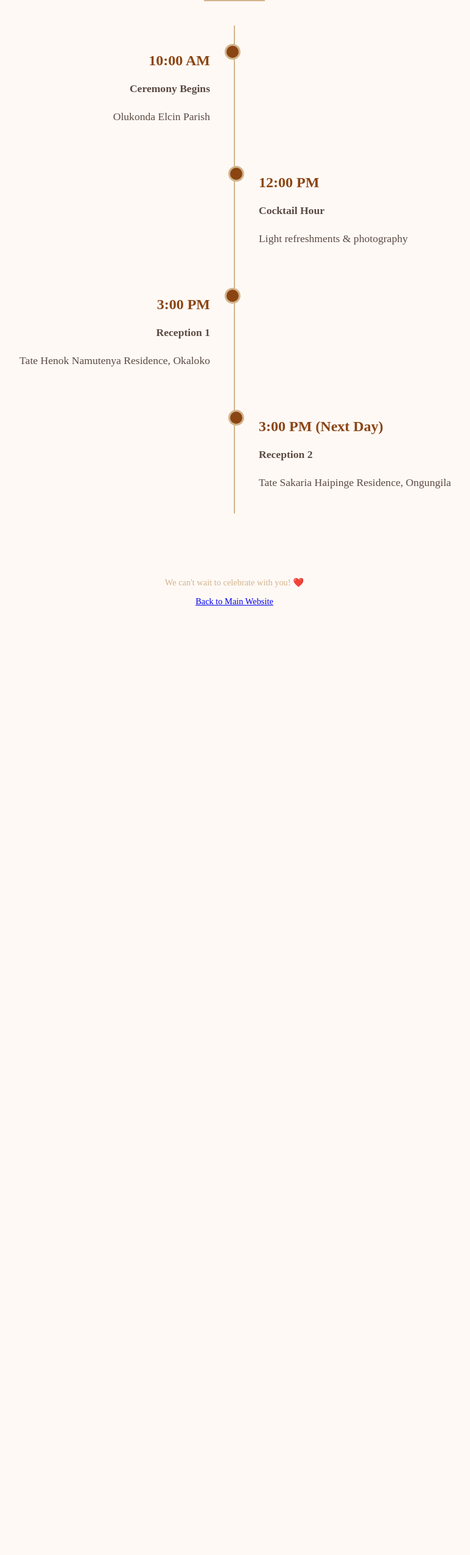
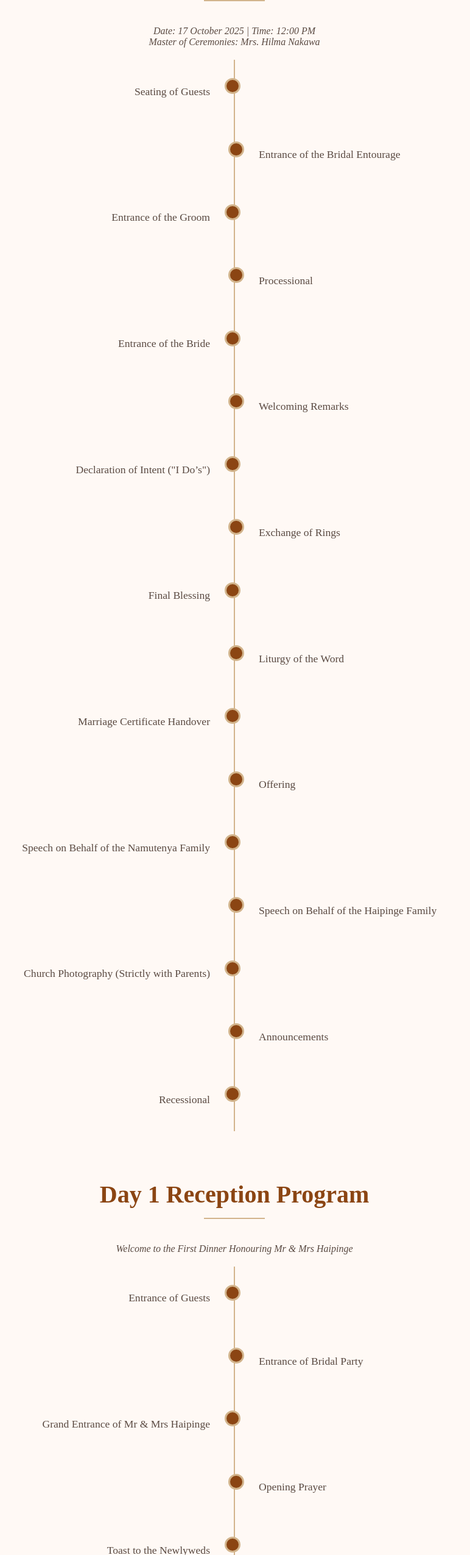
Before and after one commit to SalimTuno/Wedding-Invitation, a plain HTML site: page program.html in a window 1280 px wide. Shown: the part 183-2733 px from the top of the page at 61% size, without its empty margins (255-1027 px from the left). Before the commit the page ends 1213 px from the top, so only its background shows below. Drawn offline with Linux system fonts and the light colour scheme.

Commit message:
added the actual program

```diff
--- a/program.html
+++ b/program.html
@@ -127,39 +127,73 @@
             </a>
         </div>
     </nav>
-
 <section class="program">
     <div class="container">
-            <h2>Wedding Program</h2>
+        <h2>Church Wedding Program</h2>
+        <p style="text-align: center; font-style: italic; margin-bottom: 20px;">
+            Date: 17 October 2025 | Time: 12:00 PM<br>
+            Master of Ceremonies: Mrs. Hilma Nakawa
+        </p>
         <div class="timeline">
-                <!-- CEREMONY -->
-                <div class="timeline-item">
-                    <h3>10:00 AM</h3>
-                    <p><strong>Ceremony Begins</strong></p>
-                    <p>Olukonda Elcin Parish</p>
+            <div class="timeline-item"><p>Seating of Guests</p></div>
+            <div class="timeline-item"><p>Entrance of the Bridal Entourage</p></div>
+            <div class="timeline-item"><p>Entrance of the Groom</p></div>
+            <div class="timeline-item"><p>Processional</p></div>
+            <div class="timeline-item"><p>Entrance of the Bride</p></div>
+            <div class="timeline-item"><p>Welcoming Remarks</p></div>
+            <div class="timeline-item"><p>Declaration of Intent ("I Do’s")</p></div>
+            <div class="timeline-item"><p>Exchange of Rings</p></div>
+            <div class="timeline-item"><p>Final Blessing</p></div>
+            <div class="timeline-item"><p>Liturgy of the Word</p></div>
+            <div class="timeline-item"><p>Marriage Certificate Handover</p></div>
+            <div class="timeline-item"><p>Offering</p></div>
+            <div class="timeline-item"><p>Speech on Behalf of the Namutenya Family</p></div>
+            <div class="timeline-item"><p>Speech on Behalf of the Haipinge Family</p></div>
+            <div class="timeline-item"><p>Church Photography (Strictly with Parents)</p></div>
+            <div class="timeline-item"><p>Announcements</p></div>
+            <div class="timeline-item"><p>Recessional</p></div>
         </div>
-                <!-- COCKTAIL HOUR -->
-                <div class="timeline-item">
-                    <h3>12:00 PM</h3>
-                    <p><strong>Cocktail Hour</strong></p>
-                    <p>Light refreshments & photography</p>
+
+        <h2 style="margin-top: 80px;">Day 1 Reception Program</h2>
+        <p style="text-align: center; font-style: italic; margin-bottom: 20px;">
+            Welcome to the First Dinner Honouring Mr & Mrs Haipinge
+        </p>
+        <div class="timeline">
+            <div class="timeline-item"><p>Entrance of Guests</p></div>
+            <div class="timeline-item"><p>Entrance of Bridal Party</p></div>
+            <div class="timeline-item"><p>Grand Entrance of Mr & Mrs Haipinge</p></div>
+            <div class="timeline-item"><p>Opening Prayer</p></div>
+            <div class="timeline-item"><p>Toast to the Newlyweds</p></div>
+            <div class="timeline-item"><p>Speech: Maid of Honour</p></div>
+            <div class="timeline-item"><p>Poem by Niblings</p></div>
+            <div class="timeline-item"><p>Dinner is Served</p></div>
+            <div class="timeline-item"><p>Father and Daughter Dance</p></div>
+            <div class="timeline-item"><p>First Dance</p></div>
+            <div class="timeline-item"><p>Opening of Dance Floor by Bridal Party</p></div>
+            <div class="timeline-item"><p>Bouquet Toss</p></div>
+            <div class="timeline-item"><p>Vote of Thanks</p></div>
         </div>
-                <!-- RECEPTION 1 -->
-                <div class="timeline-item">
-                    <h3>3:00 PM</h3>
-                    <p><strong>Reception 1</strong></p>
-                    <p>Tate Henok Namutenya Residence, Okaloko</p>
-                </div>
-                <!-- RECEPTION 2 -->
-                <div class="timeline-item">
-                    <h3>3:00 PM (Next Day)</h3>
-                    <p><strong>Reception 2</strong></p>
-                    <p>Tate Sakaria Haipinge Residence, Ongungila</p>
-                </div>
-                <!-- I WILL ADD MORE, THIS IS JUST A TEST -->
+
+        <h2 style="margin-top: 80px;">Day 2 Reception Program</h2>
+        <p style="text-align: center; font-style: italic; margin-bottom: 20px;">
+            Welcome to the Second Reception Honouring Mr & Mrs Haipinge
+        </p>
+        <div class="timeline">
+            <div class="timeline-item"><p>Entrance of Guests</p></div>
+            <div class="timeline-item"><p>Entrance of Bridal Party</p></div>
+            <div class="timeline-item"><p>Grand Entrance of Mr & Mrs Haipinge</p></div>
+            <div class="timeline-item"><p>Opening Grace</p></div>
+            <div class="timeline-item"><p>Speech: Best Man</p></div>
+            <div class="timeline-item"><p>Toast</p></div>
+            <div class="timeline-item"><p>Dinner</p></div>
+            <div class="timeline-item"><p>Garter Toss</p></div>
+            <div class="timeline-item"><p>Auctioning of the Groom’s Tie</p></div>
+            <div class="timeline-item"><p>Vote of Thanks</p></div>
+            <div class="timeline-item"><p>Dance the Night Away</p></div>
         </div>
     </div>
 </section>
+
 
     <footer class="footer">
         <p>We can't wait to celebrate with you! ❤️</p>
```
Lines whose indentation alone changed are shown as unchanged.
